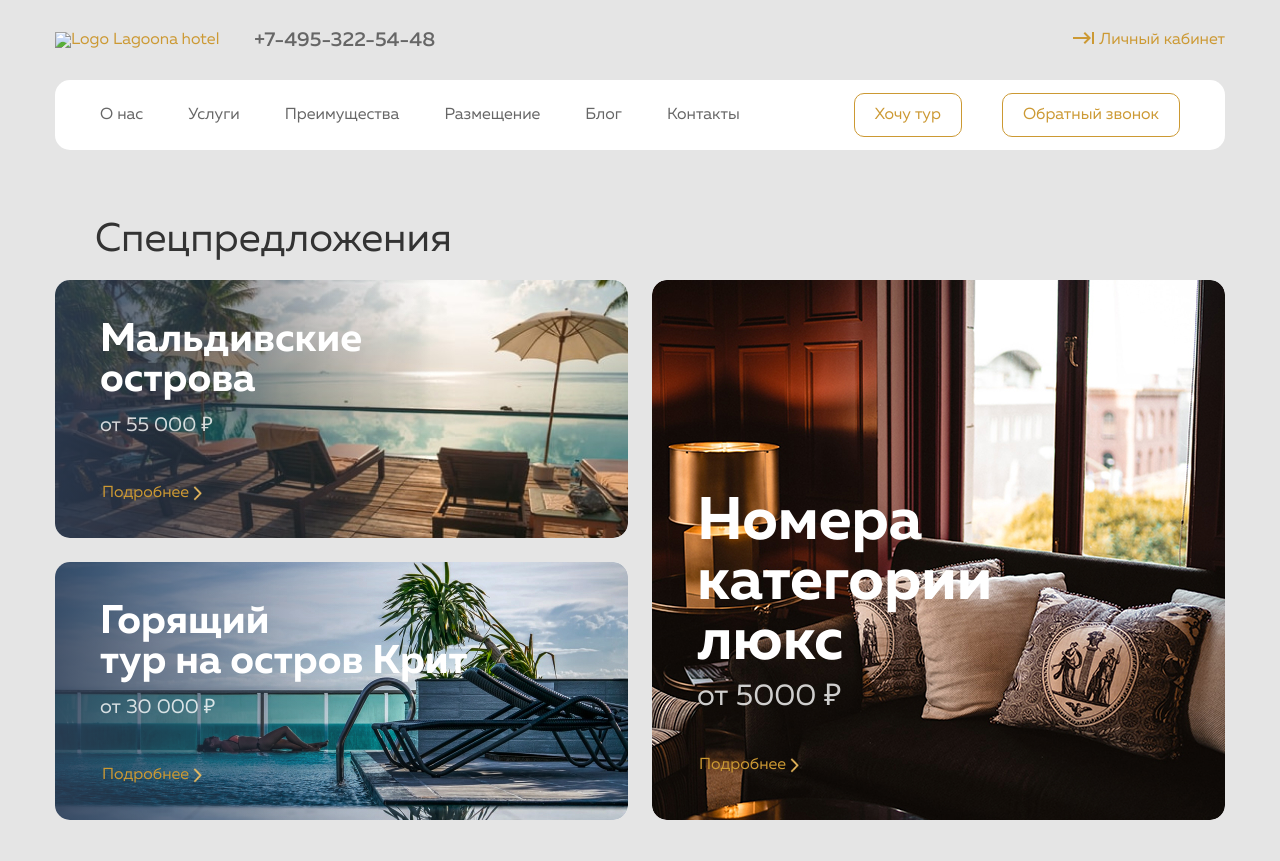
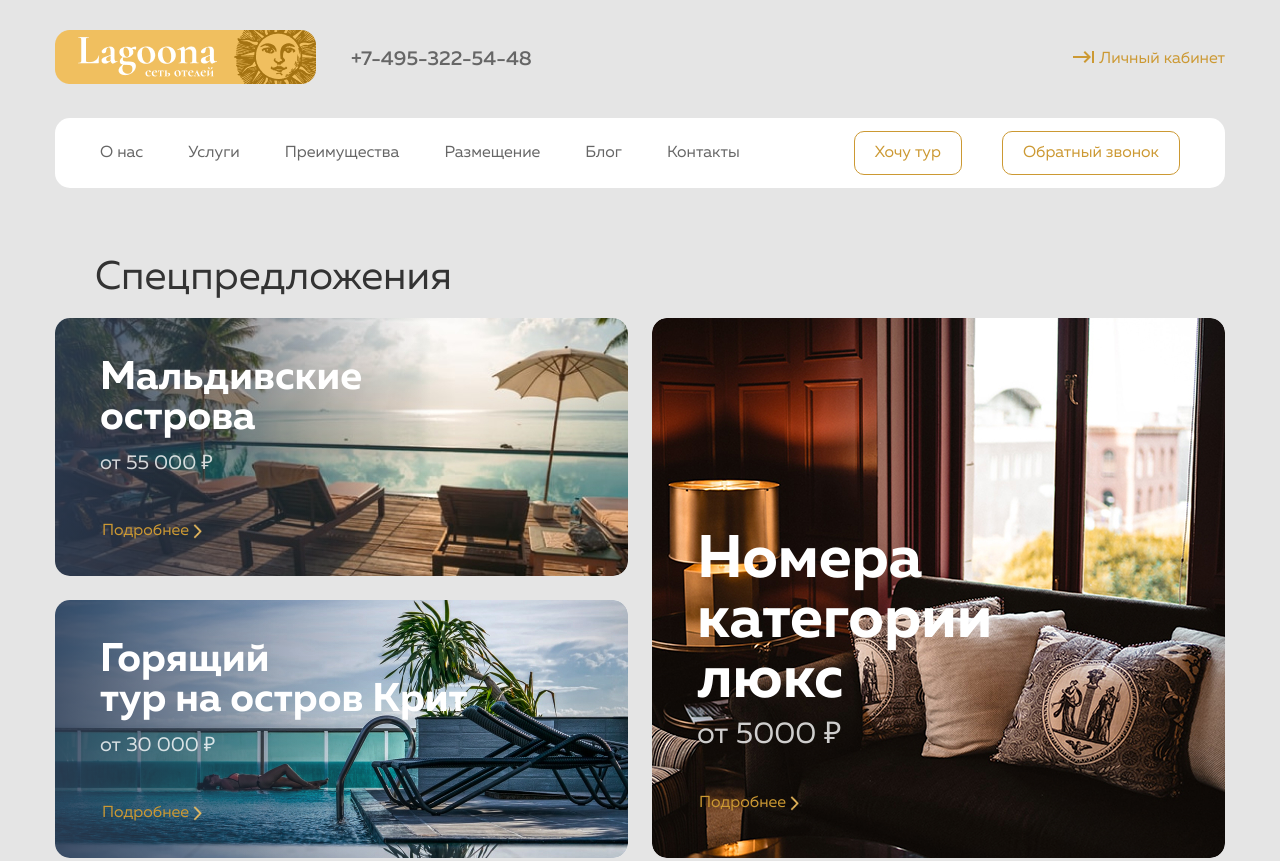
Before and after one commit to kjhccc/HOTELS, a plain HTML site: page index.html in a window 1280 px wide. Shown: the top 861 px of the page. Drawn offline with Linux system fonts and the light colour scheme; the site is published under a folder, as on GitHub Pages, so addresses that start at the root find nothing; files whose address does not match are found by name.

Commit message:
лого исправил?

```diff
--- a/index.html
+++ b/index.html
@@ -13,7 +13,7 @@
   <header>
     <div class="container">
       <div class="up-header">
-        <a class="logo" href="#"><img src="/img/logo.png" alt="Logo Lagoona hotel">
+        <a class="logo" href="#"><img src="img/logo.png" alt="Logo Lagoona hotel">
         </a>
         <div class="tel">
           <a class="tel__number" href="tel:+74953225448">+7-495-322-54-48</a>
```
